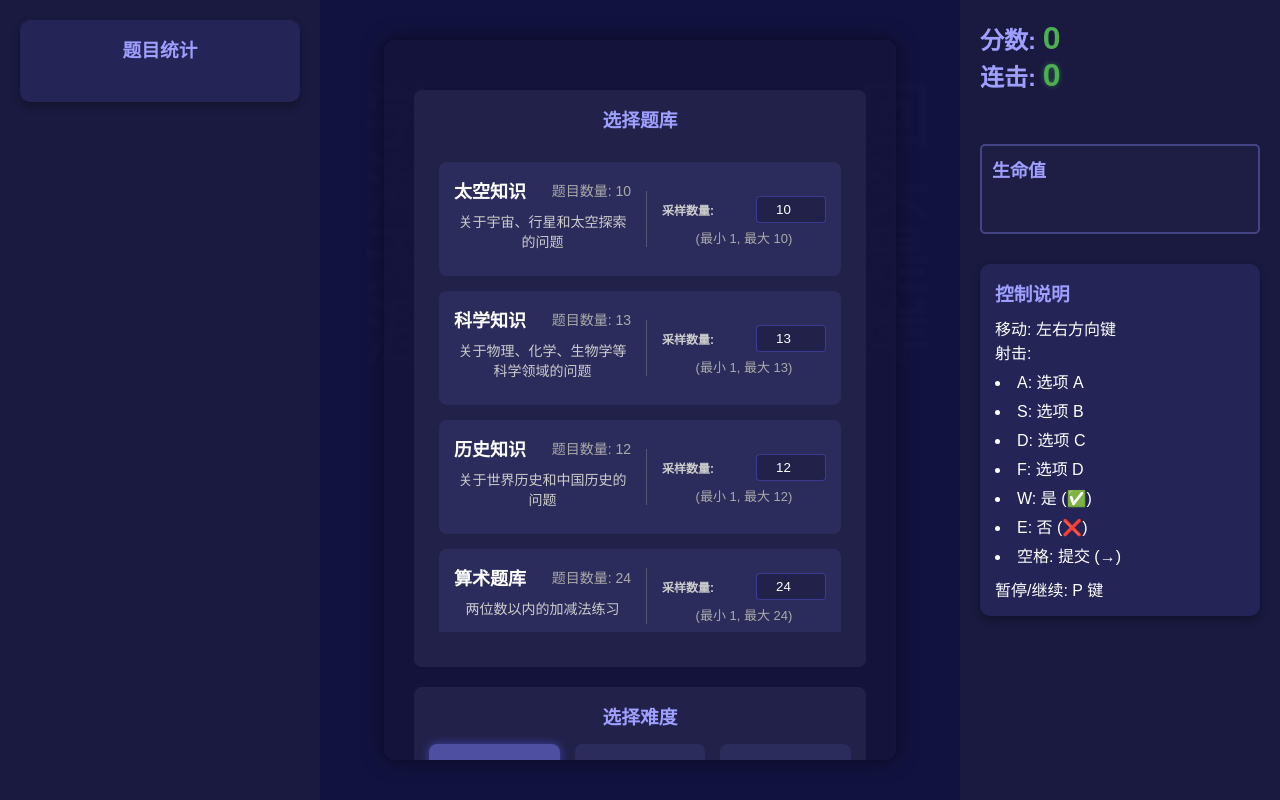
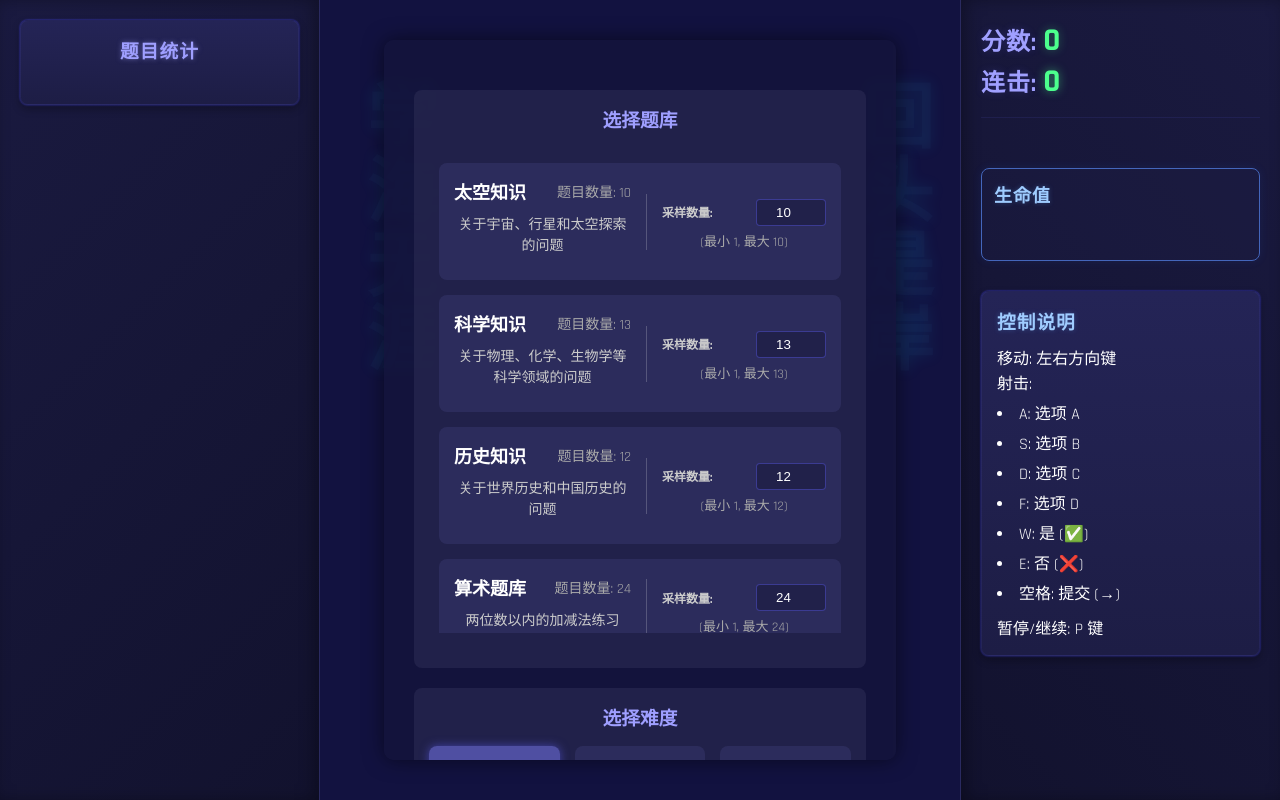
Before and after one commit to SfcFromSx/study, a website: page index.html in a window 1280 px wide. Drawn offline with Linux system fonts and the light colour scheme.

Commit message:
更新界面样式，添加赛博朋克风格：渐变背景、霓虹效果和专用字体

```diff
--- a/css/style.css
+++ b/css/style.css
@@ -5,7 +5,7 @@
 }
 
 body {
-    font-family: 'Arial', sans-serif;
+    font-family: 'Rajdhani', 'Orbitron', 'Arial', sans-serif;
     background-color: #0f0f2d;
     color: #fff;
     overflow: hidden;
@@ -19,24 +19,30 @@ body {
 
 .question-area {
     width: 25%;
-    background-color: #1a1a40;
+    background: linear-gradient(135deg, #1a1a40 0%, #12122e 100%);
     padding: 20px;
     overflow-y: auto;
+    border-right: 1px solid #2a2a60;
+    box-shadow: inset -5px 0 15px rgba(0, 0, 0, 0.3);
 }
 
 /* Statistics Container */
 .stats-container {
-    background-color: #242456;
-    border-radius: 10px;
+    background: linear-gradient(180deg, #242456 0%, #1d1d45 100%);
+    border-radius: 8px;
     padding: 15px;
     margin-bottom: 15px;
-    box-shadow: 0 4px 8px rgba(0, 0, 0, 0.3);
+    box-shadow: 0 4px 8px rgba(0, 0, 0, 0.3), 0 0 2px #4a4aff;
+    border: 1px solid rgba(100, 100, 255, 0.1);
 }
 
 .stats-container h3 {
     margin-bottom: 10px;
     color: #9f9fff;
     text-align: center;
+    letter-spacing: 1px;
+    font-weight: 600;
+    text-shadow: 0 0 5px rgba(159, 159, 255, 0.5);
 }
 
 .stats-grid {
@@ -154,31 +160,38 @@ body {
 
 .stats-area {
     width: 25%;
-    background-color: #1a1a40;
+    background: linear-gradient(225deg, #1a1a40 0%, #12122e 100%);
     padding: 20px;
     display: flex;
     flex-direction: column;
+    border-left: 1px solid #2a2a60;
+    box-shadow: inset 5px 0 15px rgba(0, 0, 0, 0.3);
 }
 
 .score-box {
     margin-bottom: 30px;
+    border-bottom: 1px solid rgba(100, 100, 255, 0.1);
+    padding-bottom: 15px;
 }
 
 .score-box h3 {
     font-size: 24px;
-    color: #9f9fff;
+    color: #a0a0ff;
+    text-shadow: 0 0 8px rgba(100, 100, 255, 0.2);
+    letter-spacing: 1px;
 }
 
 .score-box span {
     font-size: 32px;
-    color: #4caf50;
+    color: #4cff8d;
     font-weight: bold;
+    text-shadow: 0 0 10px rgba(76, 255, 141, 0.3);
 }
 
 /* Combo display styling */
 #combo-display {
-    color: #4caf50;
-    text-shadow: 0 0 5px rgba(76, 175, 80, 0.5);
+    color: #4cff8d;
+    text-shadow: 0 0 10px rgba(76, 255, 141, 0.5);
     transition: all 0.3s ease;
 }
 
@@ -190,13 +203,15 @@ body {
     writing-mode: vertical-rl;
     text-orientation: upright;
     font-size: 72px;
-    color: rgba(255, 255, 255, 0.01);
+    color: rgba(80, 200, 255, 0.03);
     font-weight: bold;
     pointer-events: none; /* 确保不会干扰游戏操作 */
     height: 80%;
     bottom: 10%;
     display: flex;
     align-items: center;
+    letter-spacing: 2px;
+    text-shadow: 0 0 15px rgba(0, 200, 255, 0.1);
 }
 
 .vertical-text.left {
@@ -210,17 +225,20 @@ body {
 .health-container {
     margin-top: 20px;
     margin-bottom: 30px;
-    border: 2px solid #444484;
-    border-radius: 5px;
-    padding: 10px;
-    background-color: rgba(40, 40, 80, 0.3);
+    border: 1px solid #4466bb;
+    border-radius: 8px;
+    padding: 12px;
+    background-color: rgba(30, 30, 70, 0.3);
+    box-shadow: 0 0 10px rgba(40, 100, 255, 0.1);
 }
 
 .health-container h3 {
     margin-top: 0;
     margin-bottom: 10px;
     font-size: 18px;
-    color: #9f9fff;
+    color: #9fccff;
+    letter-spacing: 1px;
+    text-shadow: 0 0 5px rgba(100, 170, 255, 0.3);
 }
 
 .health-bar {
@@ -244,15 +262,19 @@ body {
 }
 
 .controls-info {
-    background-color: #242456;
-    border-radius: 10px;
+    background: linear-gradient(180deg, #242456 0%, #1d1d45 100%);
+    border-radius: 8px;
     padding: 15px;
-    box-shadow: 0 4px 8px rgba(0, 0, 0, 0.3);
+    box-shadow: 0 4px 8px rgba(0, 0, 0, 0.3), 0 0 2px #4a4aff;
+    border: 1px solid rgba(100, 100, 255, 0.1);
 }
 
 .controls-info h3 {
-    color: #9f9fff;
+    color: #9fccff;
     margin-bottom: 10px;
+    letter-spacing: 1px;
+    font-weight: 600;
+    text-shadow: 0 0 5px rgba(100, 170, 255, 0.3);
 }
 
 .controls-info ul {
--- a/index.html
+++ b/index.html
@@ -4,6 +4,10 @@
     <meta charset="UTF-8">
     <meta name="viewport" content="width=device-width, initial-scale=1.0">
     <title>Space Quiz Shooter</title>
+    <!-- 添加赛博朋克风格字体 -->
+    <link rel="preconnect" href="https://fonts.googleapis.com">
+    <link rel="preconnect" href="https://fonts.gstatic.com" crossorigin>
+    <link href="https://fonts.googleapis.com/css2?family=Orbitron:wght@400;500;600;700&family=Rajdhani:wght@300;400;500;600;700&display=swap" rel="stylesheet">
     <link rel="stylesheet" href="css/style.css">
     <link rel="stylesheet" href="css/question-styles.css">
 </head>
```
